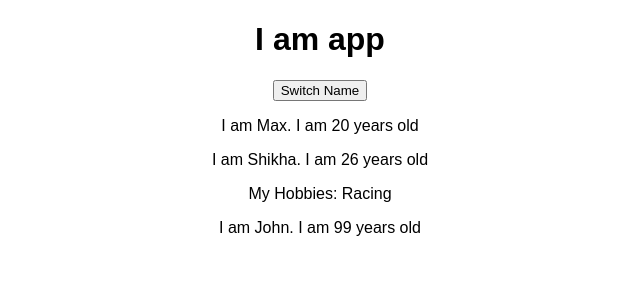
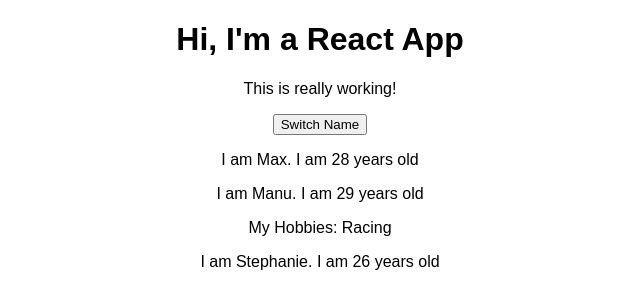
Before and after one commit to ShikhaBhattarai/MyReactApp, a React (Create React App) app: page / in a window 1280 px wide. Shown: the top 308 px of the page, without its empty margins (320-960 px from the left). Built offline with nearby package versions, Linux system fonts and the light colour scheme.

Commit message:
Passing methdos as props

```diff
--- a/src/App.js
+++ b/src/App.js
@@ -1,47 +1,54 @@
-import React, { useState } from 'react';
+import React, { Component } from 'react';
 import './App.css';
-import Person from './Person/Person'
+import Person from './Person/Person';
 
-// useState Hook
-//Hooks start with use
-const app = props => {
-     //array desctructuring
-    const [personsState, setPersonsState] = useState({
+class App extends Component {
+  state = {
+    persons: [
+      { name: 'Max', age: 28 },
+      { name: 'Manu', age: 29 },
+      { name: 'Stephanie', age: 26 }
+    ],
+    otherState: 'some other value'
+  };
+
+  switchNameHandler = () => {
+    // console.log('Was clicked!');
+    // DON'T DO THIS: this.state.persons[0].name = 'Maximilian';
+    this.setState({
       persons: [
-        {name:'Max', age:20},
-        {name:'Shikha',age:26},
-        {name: 'John', age:99}],
-        otherState: 'Some value'
+        { name: 'Maximilian', age: 28 },
+        { name: 'Manu', age: 29 },
+        { name: 'Stephanie', age: 27 }
+      ]
     });
+  };
 
-
-
-    const [otherState, setOtherState] = useState('Test');
-    console.log(personsState, otherState);
-
-    // Nested Function
-    const switchNameHandler = () => {
-      setPersonsState({
-        persons:[
-        {name:'Maxiii', age:20},
-        {name:'Shikha',age:26},
-        {name: 'John', age:99}
-      ]
-      // otherState: personsState.otherState
-    })
-    };
-
+  render() {
     return (
       <div className="App">
-       <h1>I am app</h1>
-      <button onClick={switchNameHandler}>Switch Name</button>
-       <Person name={personsState.persons[0].name} age={personsState.persons[0].age}></Person>
-       <Person name ={personsState.persons[1].name} age={personsState.persons[1].age}> My Hobbies: Racing</Person>
-       <Person name= {personsState.persons[2].name} age = {personsState.persons[2].age}></Person>
+        <h1>Hi, I'm a React App</h1>
+        <p>This is really working!</p>
+        <button onClick={this.switchNameHandler}>Switch Name</button>
+        <Person
+          name={this.state.persons[0].name}
+          age={this.state.persons[0].age}
+        />
+        <Person
+          name={this.state.persons[1].name}
+          age={this.state.persons[1].age}
+          click={this.switchNameHandler}
+        >
+          My Hobbies: Racing
+        </Person>
+        <Person
+          name={this.state.persons[2].name}
+          age={this.state.persons[2].age}
+        />
       </div>
     );
+    // return React.createElement('div', {className: 'App'}, React.createElement('h1', null, 'Does this work now?'));
+  }
 }
 
-
-
-export default app;
+export default App;
--- a/src/Person/Person.js
+++ b/src/Person/Person.js
@@ -5,7 +5,7 @@
 const person = (props) => {
     return (
         <div>
-        <p>I am {props.name}. I am {props.age} years old</p>
+        <p onClick={props.click}>I am {props.name}. I am {props.age} years old</p>
         <p>{props.children}</p>
         </div>
     )
```
